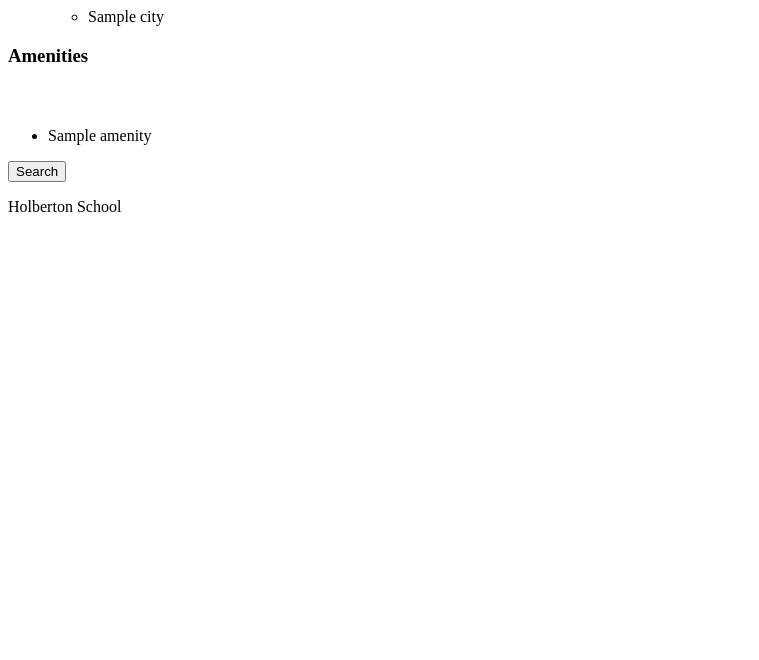
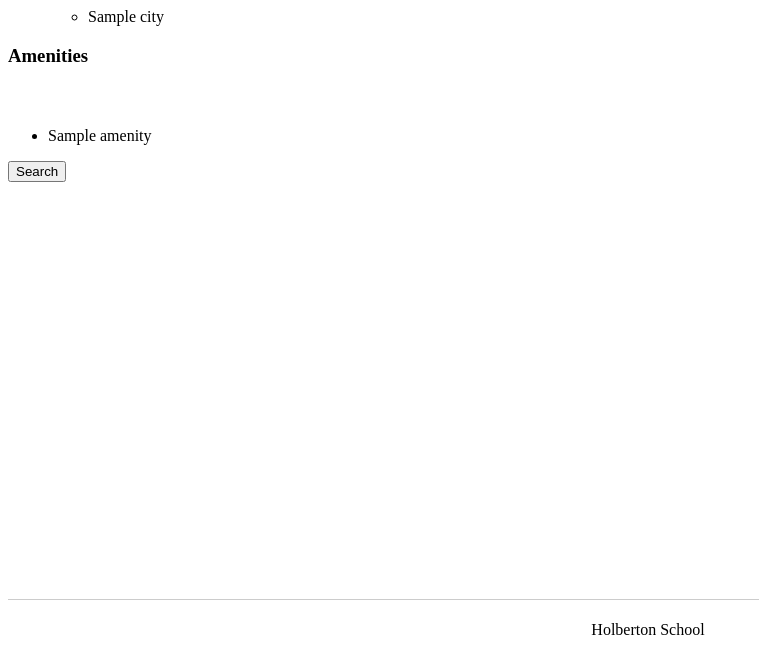
Before and after one commit to kjnat/AirBnB_clone_v3, a Flask app: template web_flask/templates/10-hbnb_filters.html in a window 1280 px wide. Shown: the part 140-800 px from the top of the page, without its empty margins (0-759 px from the left). Run offline with Flask 2, Linux system fonts and the light colour scheme; the template is opened without the code that fills it: most values are stand-ins (such as "Sample title", 1, 10 or a date in 2020).

Commit message:
Update 3-footer.css

```diff
--- a/web_flask/static/styles/3-footer.css
+++ b/web_flask/static/styles/3-footer.css
@@ -1 +1,11 @@
-dd
+footer {
+    position: fixed;
+    bottom: 0;
+    width: 100%;
+    background-color: white;
+    height: 60px;
+    border-top: 1px solid #CCCCCC;
+    display: flex;
+    justify-content: center;
+    align-items: center;
+}
```
